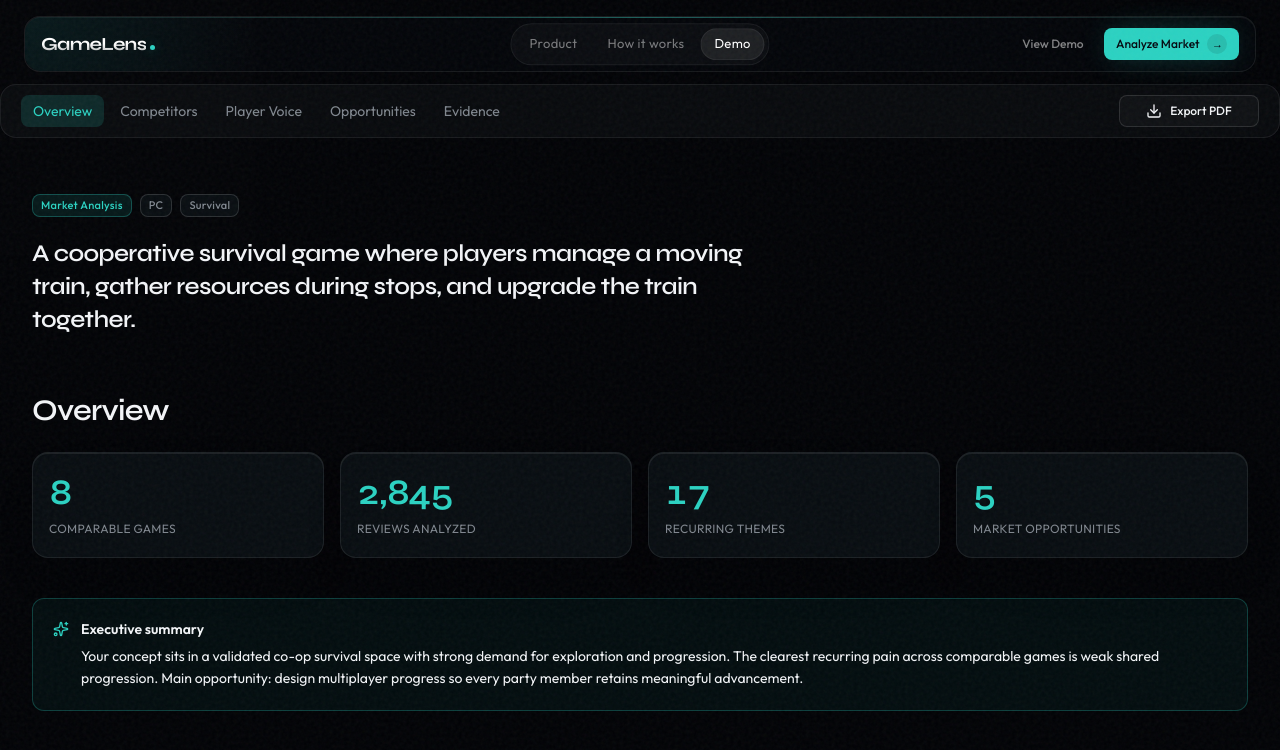
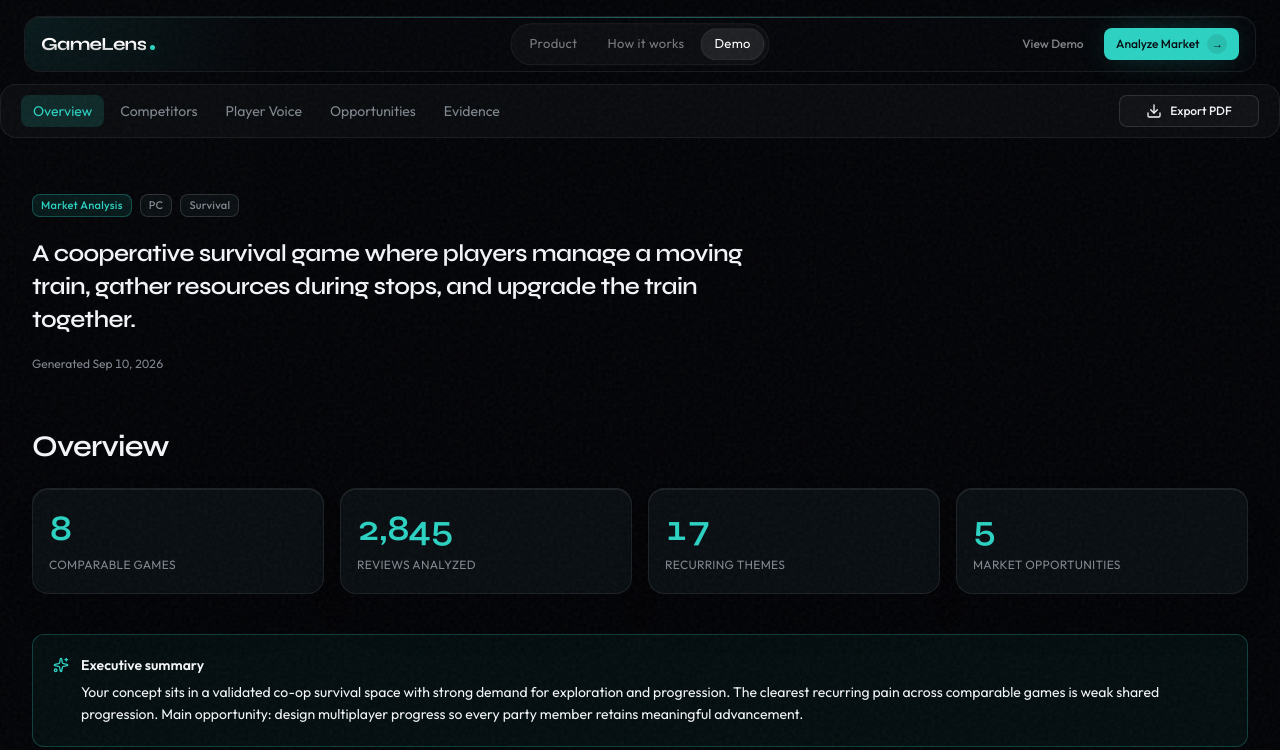
Before and after one commit to xsolla-baku-gametech-hackathon/team-hype, a Next.js app: page /analysis/demo in a window 1280 px wide. Shown: the top 750 px of the page. Built offline with nearby package versions, Linux system fonts and the light colour scheme; no server answers.

Commit message:
feat(ui): show analysis createdAt with time element

```diff
--- a/src/components/analysis/report-header.tsx
+++ b/src/components/analysis/report-header.tsx
@@ -24,6 +24,16 @@ export function ReportHeader({ report }: ReportHeaderProps) {
       <h1 className="font-display max-w-3xl text-xl leading-snug font-medium tracking-tight text-foreground sm:text-2xl">
         {report.concept}
       </h1>
+      <p className="text-xs text-muted-foreground">
+        Generated{" "}
+        <time dateTime={report.createdAt}>
+          {new Date(report.createdAt).toLocaleDateString("en-US", {
+            year: "numeric",
+            month: "short",
+            day: "numeric",
+          })}
+        </time>
+      </p>
     </div>
   );
 }
```
